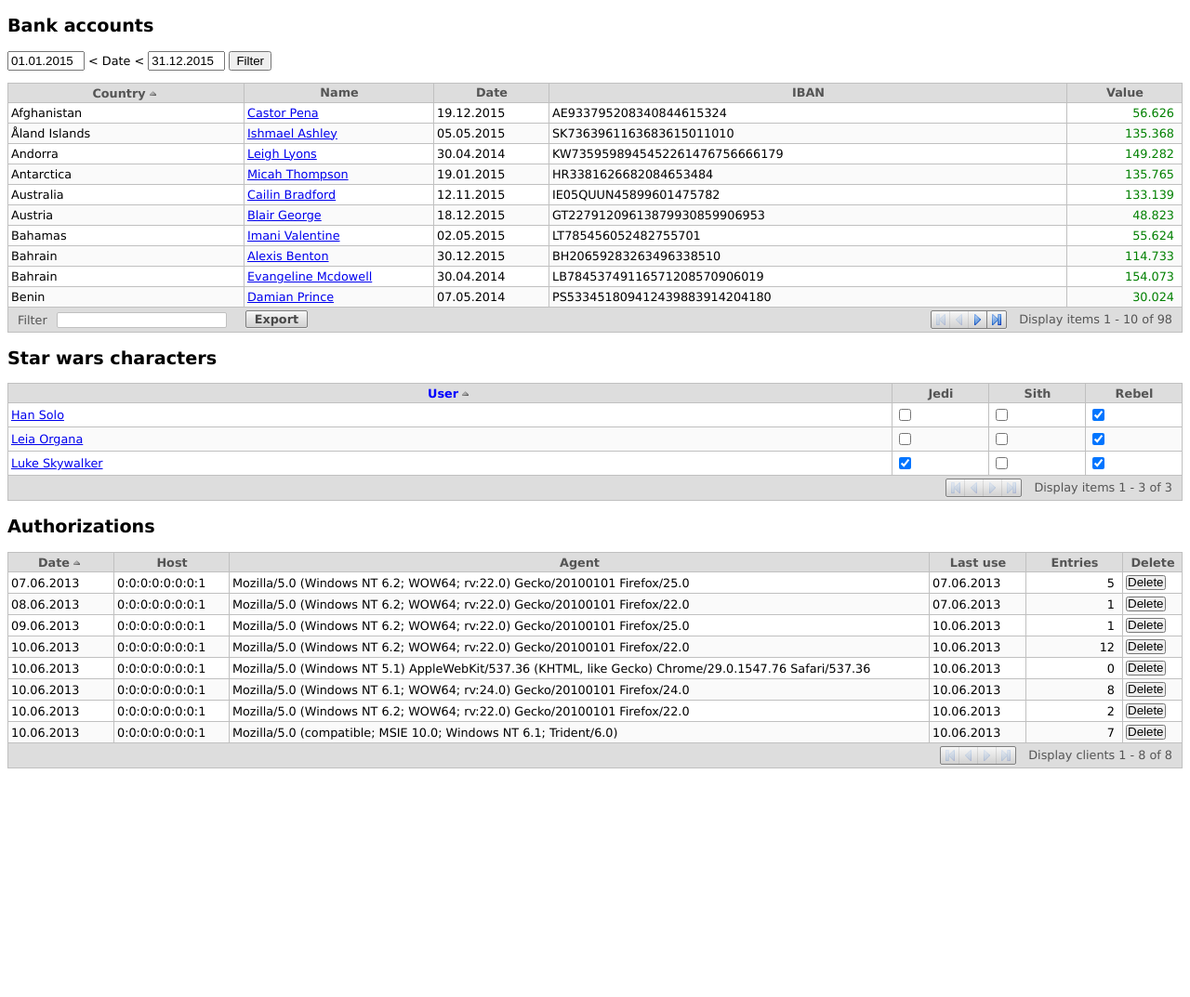
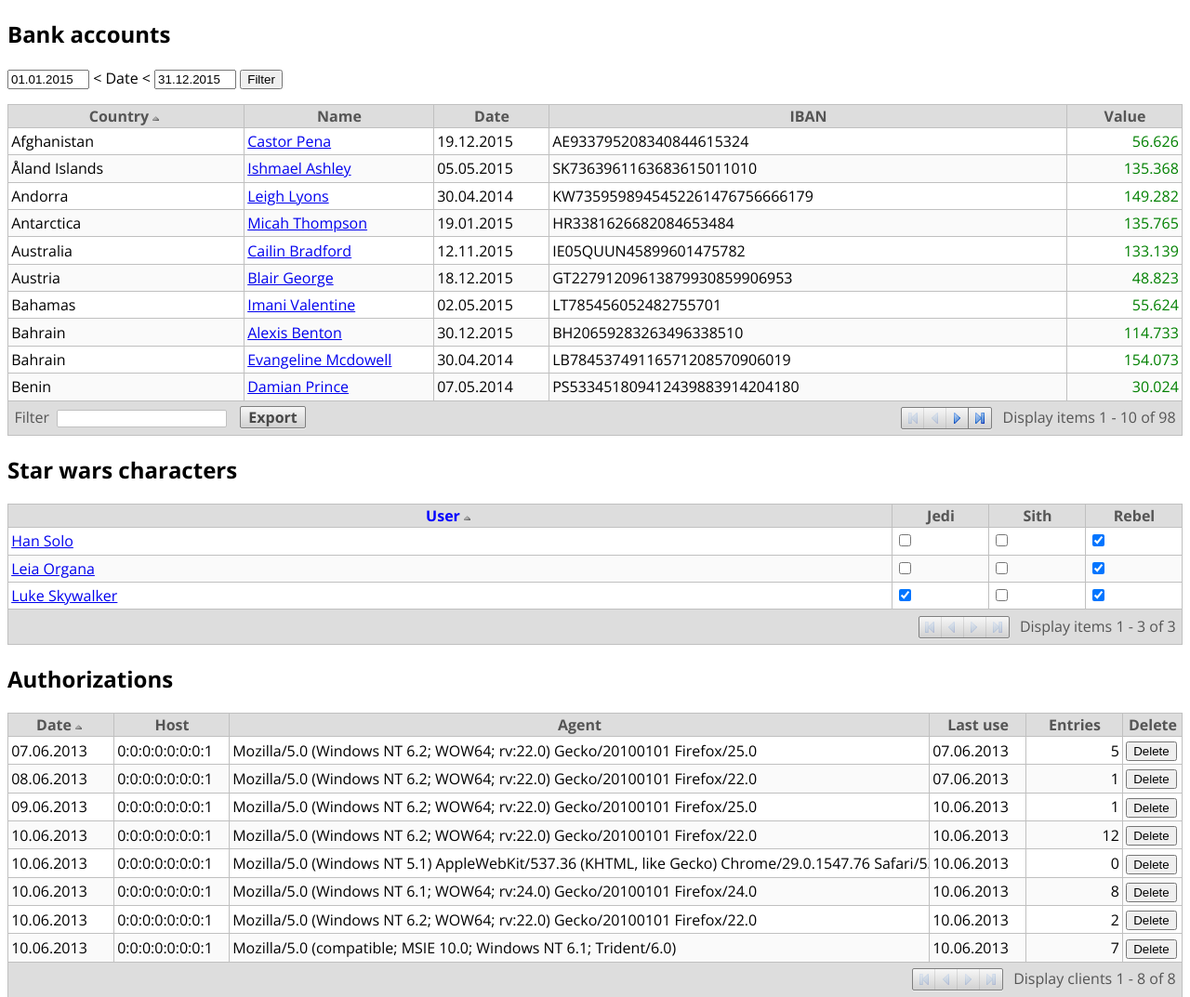
Before and after one commit to matco/basic-table, a website with bundled scripts: page index.html in a window 1280 px wide. Shown: the top 1073 px of the page at 93% size. Before the commit the page ends 835 px from the top, so only its background shows below. Built offline with nearby package versions, Linux system fonts and the light colour scheme.

Commit message:
Improve CSS to adapt better to different font sizes: -use only relative sizes -use display: flex for footer

```diff
--- a/grid.css
+++ b/grid.css
@@ -1,7 +1,7 @@
 /* header */
 .grid_header {
 	color: #555;
-	margin-bottom: 5px;
+	margin-bottom: 0.2rem;
 }
 /* content */
 .grid_content {
@@ -26,11 +26,10 @@
 	text-overflow: ellipsis;
 }
 .grid_content th img {
-	vertical-align: bottom;
+	vertical-align: middle;
 }
 .grid_content tr {
 	border: 1px solid #c0c0c0;
-	margin: 0 2px;
 }
 .grid_content tr.odd {
 	background-color: #fafafa;
@@ -44,26 +43,25 @@
 .grid_content td {
 	overflow: hidden;
 	border: 1px solid #c0c0c0;
-	padding: 3px;
-	padding-right: 8px;
+	padding: 0.2rem;
 	margin: 0;
 }
 /* footer */
 .grid_footer {
+	display: flex;
 	background-color: #ddd;
 	color: #555;
-	height: 26px;
 	border: 1px solid #c0c0c0;
 	border-top: 0;
-	padding: 0 5px;
+	padding: 0.2rem;
 	margin: 0;
 }
-.grid_footer_search {
-	margin: 5px;
-	float: left;
+.grid_footer > * {
+	margin: 0.2rem;
 }
 .grid_footer_search input {
-	padding: 0 2px;
+	margin: 0 0.5rem;
+	vertical-align: middle;
 	border-radius: 2px;
 	border: 1px solid #C0C0C0;
 }
@@ -71,11 +69,10 @@
 	vertical-align: middle;
 	padding: 0 1px;
 	margin-bottom: 1px;
-	margin-right: 10px;
+	margin-right: 0.5rem;
 }
 .grid_footer_buttons {
-	margin: 5px;
-	float: left;
+	flex-grow: 2;
 }
 .grid_footer_buttons .button {
 	color: #484848;
@@ -86,7 +83,7 @@
 	border: 1px solid #7F7F7F;
 	border-radius: 2px;
 	box-shadow: 0 1px 0 rgba(255, 255, 255, 0.5);
-	padding: 1px 9px;
+	padding: 0 0.5rem;
 	cursor: pointer;
 }
 .grid_footer_buttons .button:hover {
@@ -99,16 +96,13 @@
 	border: 1px solid #7F7F7F;
 	border-radius: 2px;
 	box-shadow: 0 1px 0 rgba(255, 255, 255, 0.5);
-	float: right;
-	margin: 3px;
 }
 .grid_footer_controls button {
 	outline: none;
-	float: left;
 	border: 0;
 	border-right: 1px solid #7f7f7f;
-	height: 18px;
-	width: 20px;
+	height: 100%;
+	width: 1.5rem;
 	background-color: transparent;
 	background-repeat: no-repeat;
 	background-position: center;
@@ -136,6 +130,5 @@
 	border: 0;
 }
 .grid_footer_info {
-	margin: 5px;
-	float: right;
+	margin-left: 0.5rem;
 }
--- a/grid.js
+++ b/grid.js
@@ -123,7 +123,7 @@ export class Grid {
 
 		//table header
 		this.head = document.createElement('thead');
-		const header_line = create_element('tr', {style: 'height: 21px;'});
+		const header_line = create_element('tr');
 		this.head.appendChild(header_line);
 
 		for(let i = 0; i < this.columns.length; i++) {
@@ -164,9 +164,9 @@ export class Grid {
 		this.footer.appendChild(this.refreshButton);*/
 
 		if(this.enableSearch) {
-			const search_form = create_element('form', {style: 'float: left;'});
+			const search_form = create_element('form');
 			const search_label = create_element('label', {}, 'Filter');
-			this.search_input = create_element('input', {type: 'search', style: 'margin-left: 10px; margin-right: 10px;'});
+			this.search_input = create_element('input', {type: 'search'});
 			//scan search input
 			let last_filter = '';
 			setInterval(function() {
@@ -189,12 +189,6 @@ export class Grid {
 		this.setActions(this.actions);
 
 		if(this.rowPerPage) {
-			//info
-			this.info = create_element('div', {'class': 'grid_footer_info'});
-			this.status = create_element('span', {style: 'margin-left: 5px;'});
-			this.info.appendChild(this.status);
-			this.footer.appendChild(this.info);
-
 			//controls
 			this.controls = create_element('div', {'class': 'grid_footer_controls'});
 			this.footer.appendChild(this.controls);
@@ -248,6 +242,12 @@ export class Grid {
 				}
 			);
 			this.controls.appendChild(this.lastButton);
+
+			//info
+			this.info = create_element('div', {'class': 'grid_footer_info'});
+			this.status = create_element('span');
+			this.info.appendChild(this.status);
+			this.footer.appendChild(this.info);
 		}
 		//insertion
 		clear_element(this.container);
@@ -255,7 +255,7 @@ export class Grid {
 		this.container.appendChild(this.table);
 		this.container.appendChild(this.footer);
 		//display footer only if there is something in it
-		this.footer.style.display = this.enableSearch || this.rowPerPage || this.actions.length > 0 ? 'block' : 'none';
+		this.footer.style.display = this.enableSearch || this.rowPerPage || this.actions.length > 0 ? 'flex' : 'none';
 	}
 	setActions(actions) {
 		this.actions = actions;
@@ -272,7 +272,7 @@ export class Grid {
 			this.buttons.appendChild(action_item);
 		}
 		//display footer only if there is something in it
-		this.footer.style.display = this.enableSearch || this.rowPerPage || this.actions.length > 0 ? 'block' : 'none';
+		this.footer.style.display = this.enableSearch || this.rowPerPage || this.actions.length > 0 ? 'flex' : 'none';
 	}
 	setOrdering(field, descendant) {
 		this.datasource.sortingOrders = [{field: field, descendant: descendant}];
--- a/index.html
+++ b/index.html
@@ -4,15 +4,11 @@
 		<meta charset="UTF-8" />
 		<title>Grid</title>
 		<script type="module" src="index.js"></script>
+		<link href="https://fonts.googleapis.com/css?family=Open+Sans:400,700" rel="stylesheet" />
 		<link href="grid.css" rel="stylesheet" type="text/css" title="default" />
 		<style type="text/css">
 			html {
-				font-family: Verdana;
-				font-size: 80%;
-			}
-			#grid3 button {
-				padding: 0;
-				line-height: 12px;
+				font-family: 'Open Sans';
 			}
 		</style>
 	</head>
@@ -20,9 +16,9 @@
 		<h2>Bank accounts</h2>
 		<form id="grid1_search">
 			<p>
-				<input name="start" type="text" placeholder="dd.mm.yyyy" value="01.01.2015" style="width: 75px;" />
+				<input name="start" type="text" placeholder="dd.mm.yyyy" value="01.01.2015" style="width: 5rem;" />
 				< Date <
-				<input name="stop" type="text" placeholder="dd.mm.yyyy" value="31.12.2015" style="width: 75px;" />
+				<input name="stop" type="text" placeholder="dd.mm.yyyy" value="31.12.2015" style="width: 5rem;" />
 				<button>Filter</button>
 			</p>
 		</form>
```
